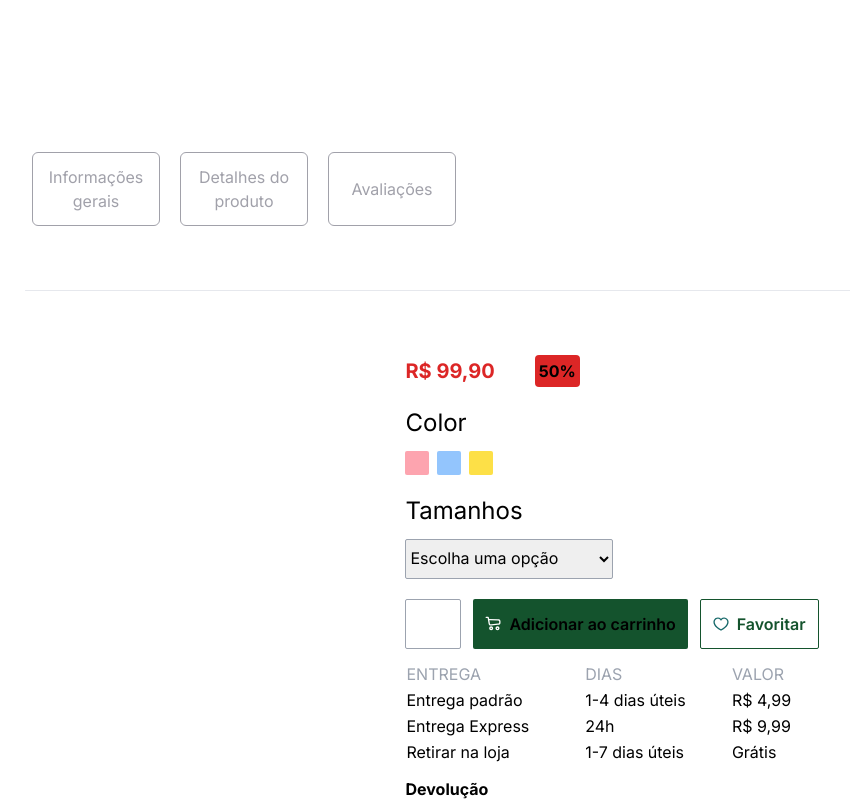
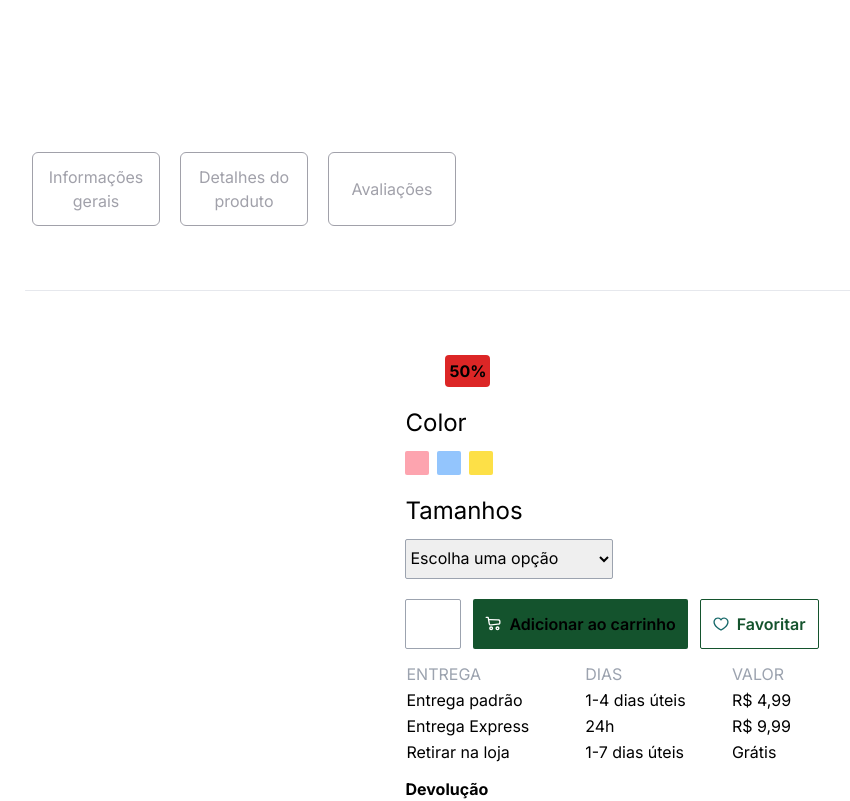
Before and after one commit to costa-Italo/ecommerce-project-clone, a Next.js app: page /product-page in a window 1280 px wide. Shown: the top 801 px of the page, without its empty margins (48-898 px from the left). Built offline with nearby package versions, Linux system fonts and the light colour scheme.

Commit message:
feat: Puxando o preço

```diff
--- a/src/components/Gridproducts.tsx
+++ b/src/components/Gridproducts.tsx
@@ -25,7 +25,7 @@
         const router = useRouter()
 
         const handleBuyNow = () => {
-            router.push(`product-page?productName=${encodeURIComponent(productName)}&imageSrc=${encodeURIComponent(imageSrc)}`)
+            router.push(`product-page?productName=${encodeURIComponent(productName)}&imageSrc=${encodeURIComponent(imageSrc)}&productPrice=${encodeURIComponent(productPrice)}`)
         }
 
     const { isHovered, handleMouseEnter, handleMouseLeave } = useHoverBuyButton();
--- a/src/components/detaills_components/Price.tsx
+++ b/src/components/detaills_components/Price.tsx
@@ -1,9 +1,12 @@
 import React from 'react'
+import { useRouter } from 'next/router'
 
 const Price = () => {
+  const router = useRouter()
+  const { productPrice } = router.query
   return (
     <div className='flex flex-row items-center gap-10'>
-      <h1 className='text-xl font-bold text-red-600'>R$ 99,90</h1>
+      <h1 className='text-xl font-bold text-red-600'>{productPrice as string}</h1>
       <button className='bg-red-600 p-1 rounded font-bold text-white'>50%</button>
     </div>
   )
--- a/src/components/detaills_components/ProductDetails.tsx
+++ b/src/components/detaills_components/ProductDetails.tsx
@@ -7,7 +7,7 @@ import Delivery from './Delivery'
 import Return from './Return'
 import Share from './Share'
 import Payments from './Payments'
-import {useRouter } from 'next/router'
+import { useRouter } from 'next/router'
 
 const ProductDetails = () => {
   const router = useRouter()
--- a/src/pages/product-page.tsx
+++ b/src/pages/product-page.tsx
@@ -1,4 +1,3 @@
-import Header from "@/components/detaills_components/Header";
 import NavigationTabs from "@/components/detaills_components/NavigationTabs";
 import ProductName from "@/components/detaills_components/ProductName";
 import DividerDetails from "../assets/divider.svg"
```
